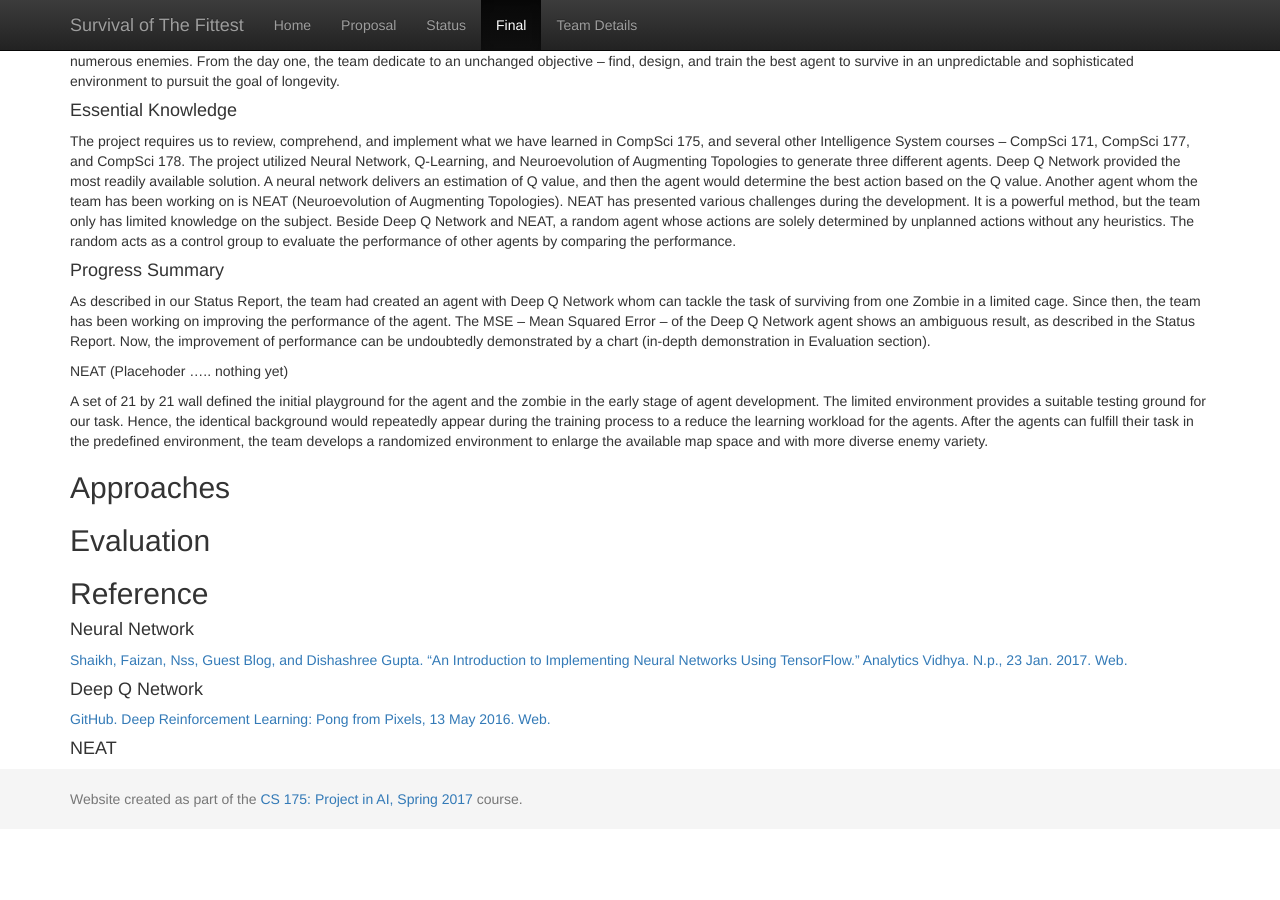
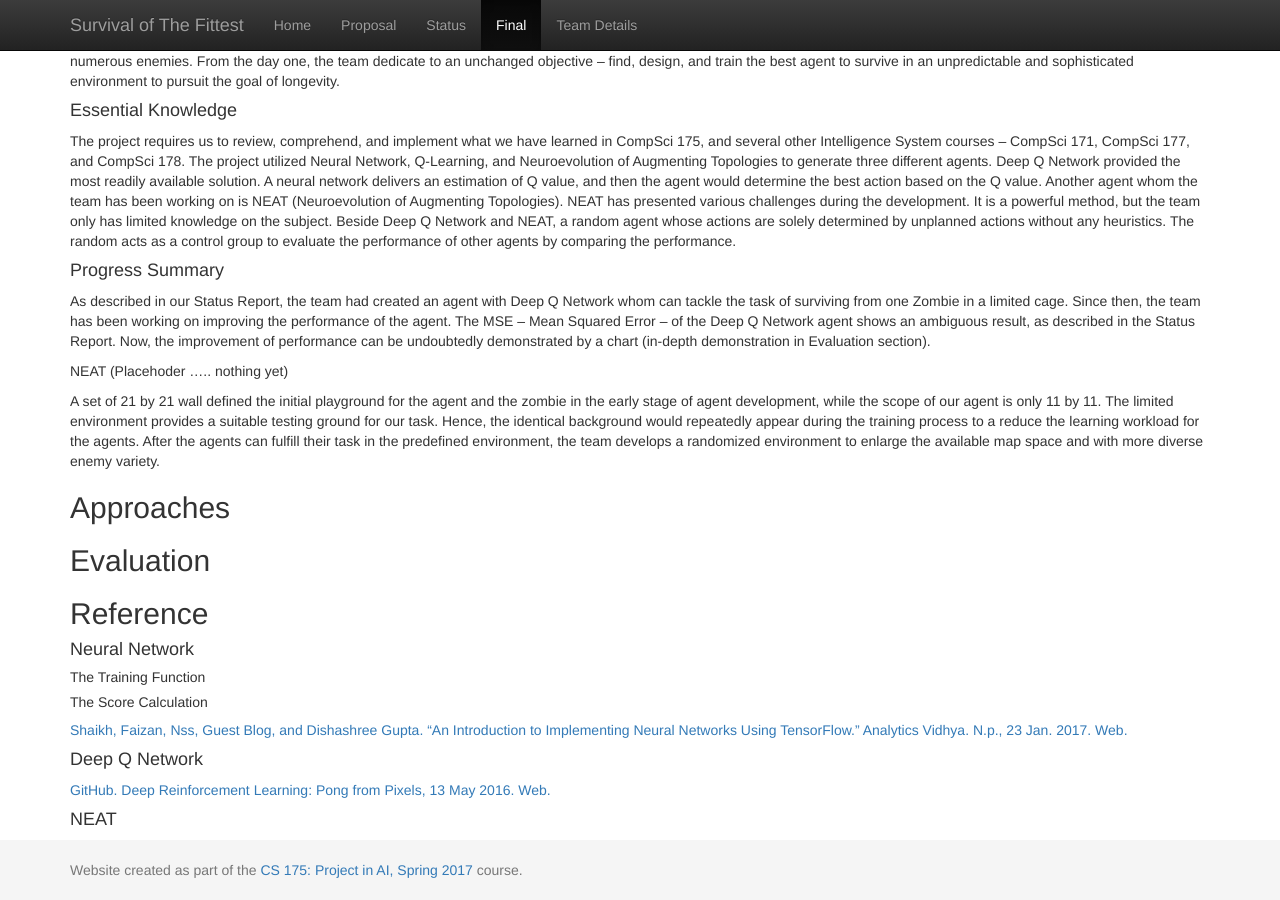
Before and after one commit to mingh2/SurvivalOfTheFittest, a Jekyll site: the page built from docs/final.md, in a window 1280 px wide and 900 px high, scrolled down 896 px. Built offline with Jekyll 4.4.1, drawn with Linux system fonts in a browser that asks for light colours; before the commit the page ends 1725 px from its top, so only the background shows below that.

Commit message:
[ Updates Some Placeholders on final.md ]

```diff
--- a/docs/final.md
+++ b/docs/final.md
@@ -23,8 +23,7 @@ As described in our Status Report, the team had created an agent with Deep Q Net
 
 NEAT (Placehoder ..... nothing yet)
 
-A set of 21 by 21 wall defined the initial playground for the agent and the zombie in the early stage of agent development. The limited environment provides a suitable testing ground for our task. Hence, the identical background would repeatedly appear during the training process to a reduce the learning workload for the agents. After the agents can fulfill their task in the predefined environment, the team develops a randomized environment to enlarge the available map space and with more diverse enemy variety.
-
+A set of 21 by 21 wall defined the initial playground for the agent and the zombie in the early stage of agent development, while the scope of our agent is only 11 by 11. The limited environment provides a suitable testing ground for our task. Hence, the identical background would repeatedly appear during the training process to a reduce the learning workload for the agents. After the agents can fulfill their task in the predefined environment, the team develops a randomized environment to enlarge the available map space and with more diverse enemy variety.
 
 
 ## Approaches
@@ -35,6 +34,10 @@ A set of 21 by 21 wall defined the initial playground for the agent and the zomb
 
 #### Neural Network
 
+##### The Training Function
+
+##### The Score Calculation
+
 [Shaikh, Faizan, Nss, Guest Blog, and Dishashree Gupta. "An Introduction to Implementing Neural Networks Using TensorFlow." Analytics Vidhya. N.p., 23 Jan. 2017. Web.](https://www.analyticsvidhya.com/blog/2016/10/an-introduction-to-implementing-neural-networks-using-tensorflow/)
 
 
```
